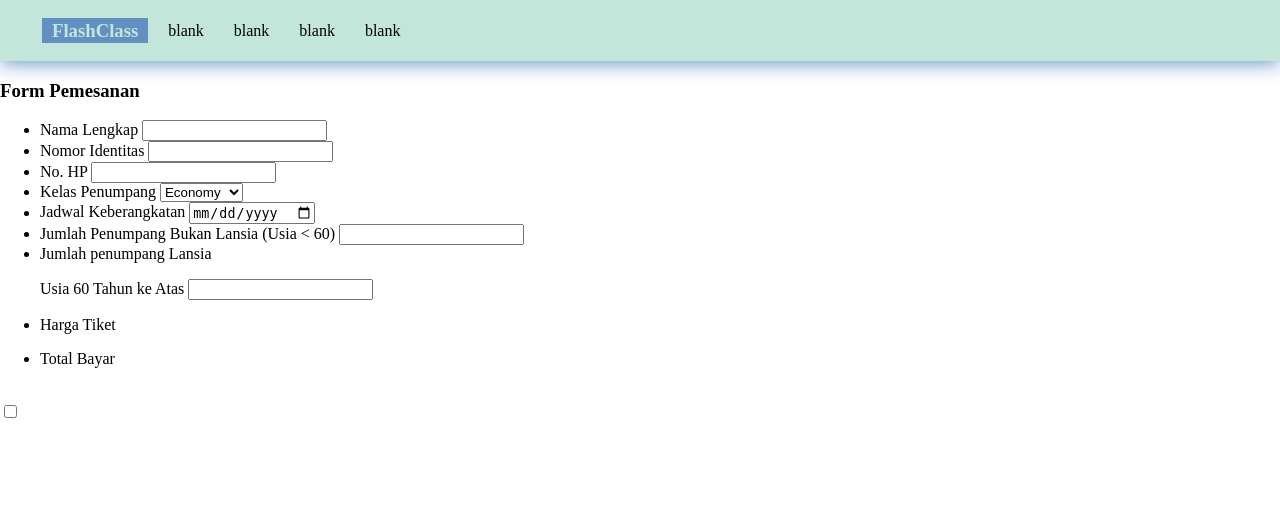
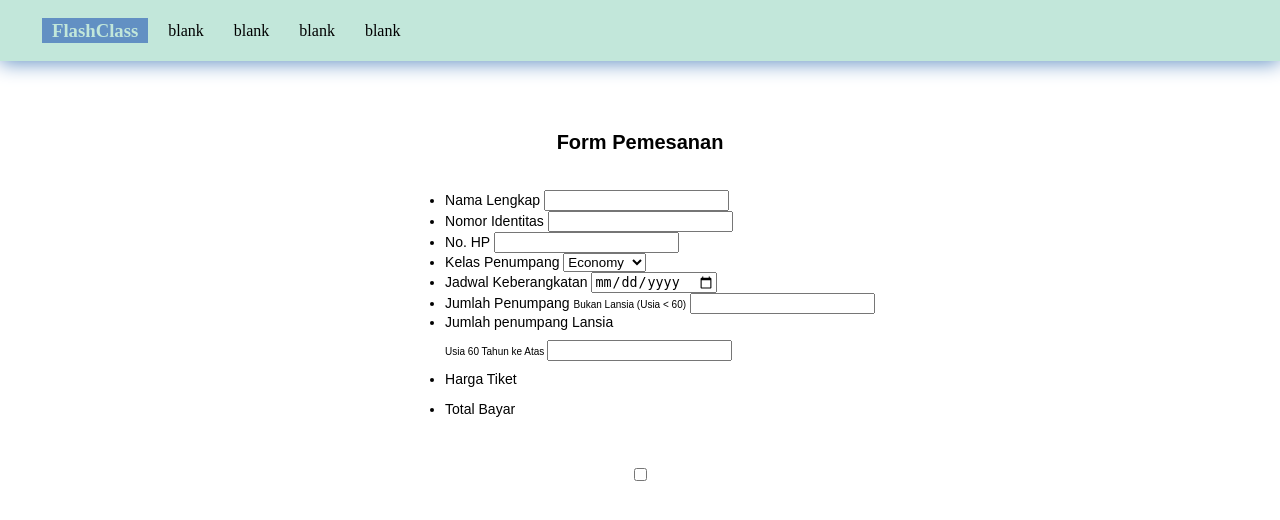
Before and after one commit to coretkusmp/kelompok-chello-webtech, a PHP site: page /pages/form-pemesanan.php in a window 1280 px wide. Shown: the top 520 px of the page. Run offline with PHP 8.4, Linux system fonts and the light colour scheme.

Commit message:
feat: center the form

```diff
--- a/style/form.css
+++ b/style/form.css
@@ -1,9 +1,17 @@
 form {
-
+    display:flex;
+    padding: 0px;
+    margin: 0px;
+    justify-content: center;
+    align-items: center;
+    flex-direction: column;
+    margin-top: 50px;
 }
 
 form h3{
-
+    font-family: 'Arial', sans-serif;
+    font-size: 20px;
+    font-weight: bold;
 }
 
 form ul{
@@ -11,5 +19,11 @@ form ul{
 }
 
 form ul li {
+    font-family: 'Arial', sans-serif;
+    font-size: 14px;
+    font-weight: normal;
+}
 
+.tiny-desc {
+    font-size: 10px;
 }
```
